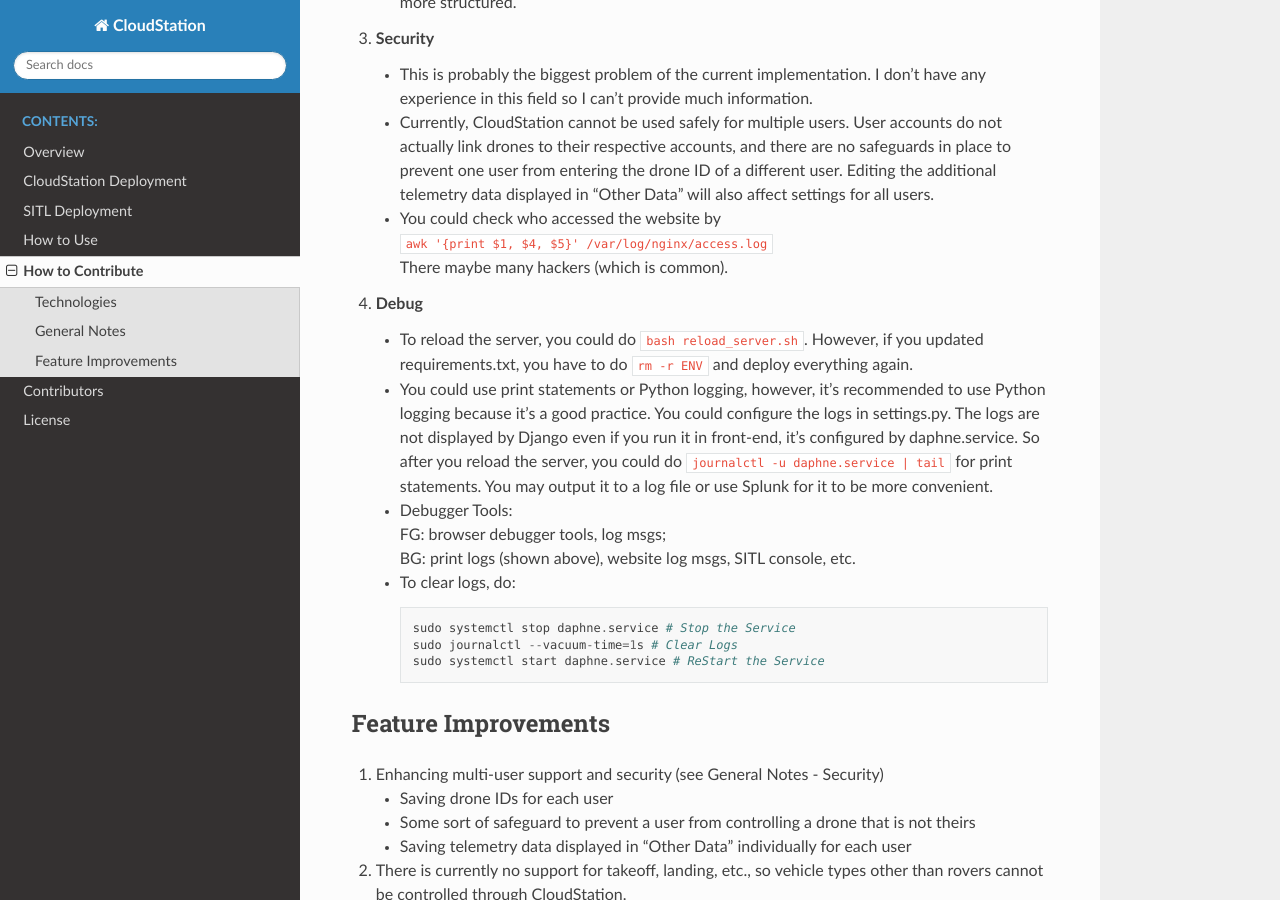
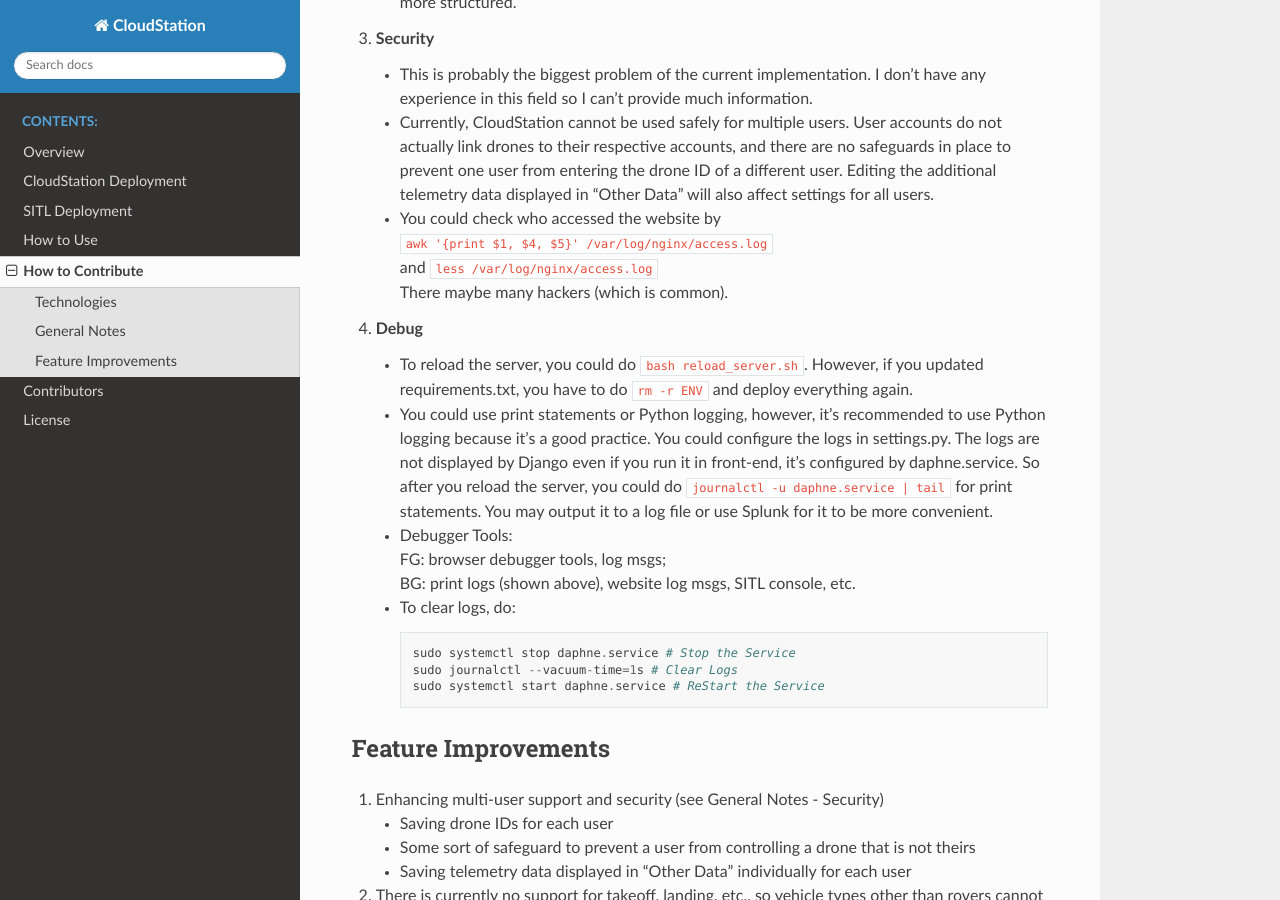
Before and after one commit to CloudStationTeam/docs, a Sphinx documentation site: the page built from source/contributing.md, in a window 1280 px wide and 900 px high, scrolled down 1109 px. Built offline with Sphinx 7.4.7 and the Read the Docs theme 2.0.0, drawn with Linux system fonts in a browser that asks for light colours.

Commit message:
Update contributing.md

````diff
--- a/source/contributing.md
+++ b/source/contributing.md
@@ -29,6 +29,8 @@
     * Currently, CloudStation cannot be used safely for multiple users. User accounts do not actually link drones to their respective accounts, and there are no safeguards in place to prevent one user from entering the drone ID of a different user. Editing the additional telemetry data displayed in "Other Data" will also affect settings for all users.
     * You could check who accessed the website by \
       `awk '{print $1, $4, $5}' /var/log/nginx/access.log` \
+      and
+      `less /var/log/nginx/access.log` \
       There maybe many hackers (which is common).
 
 4. **Debug**
@@ -43,7 +45,6 @@
       sudo journalctl --vacuum-time=1s # Clear Logs
       sudo systemctl start daphne.service # ReStart the Service
       ```
-
 
 
 
````
